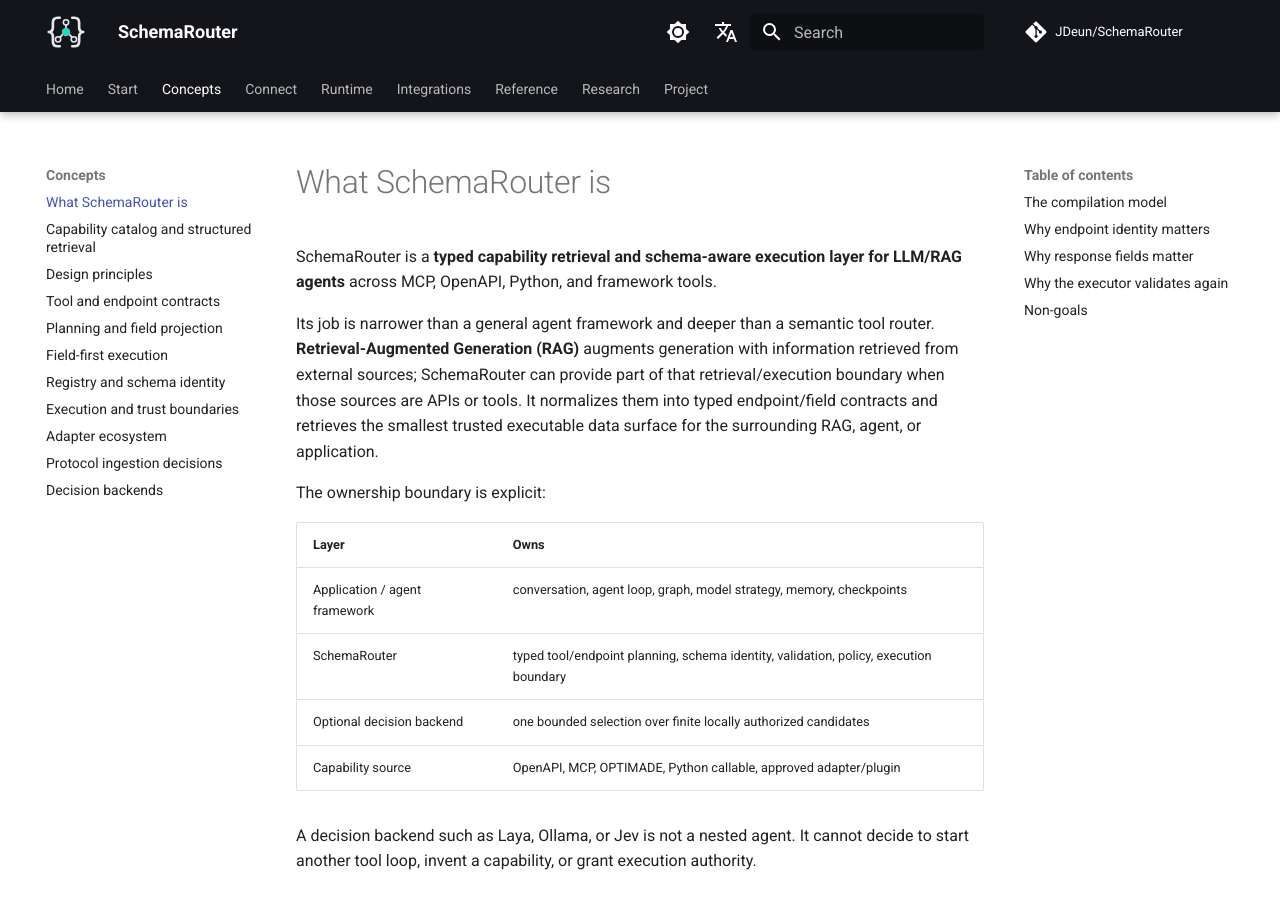
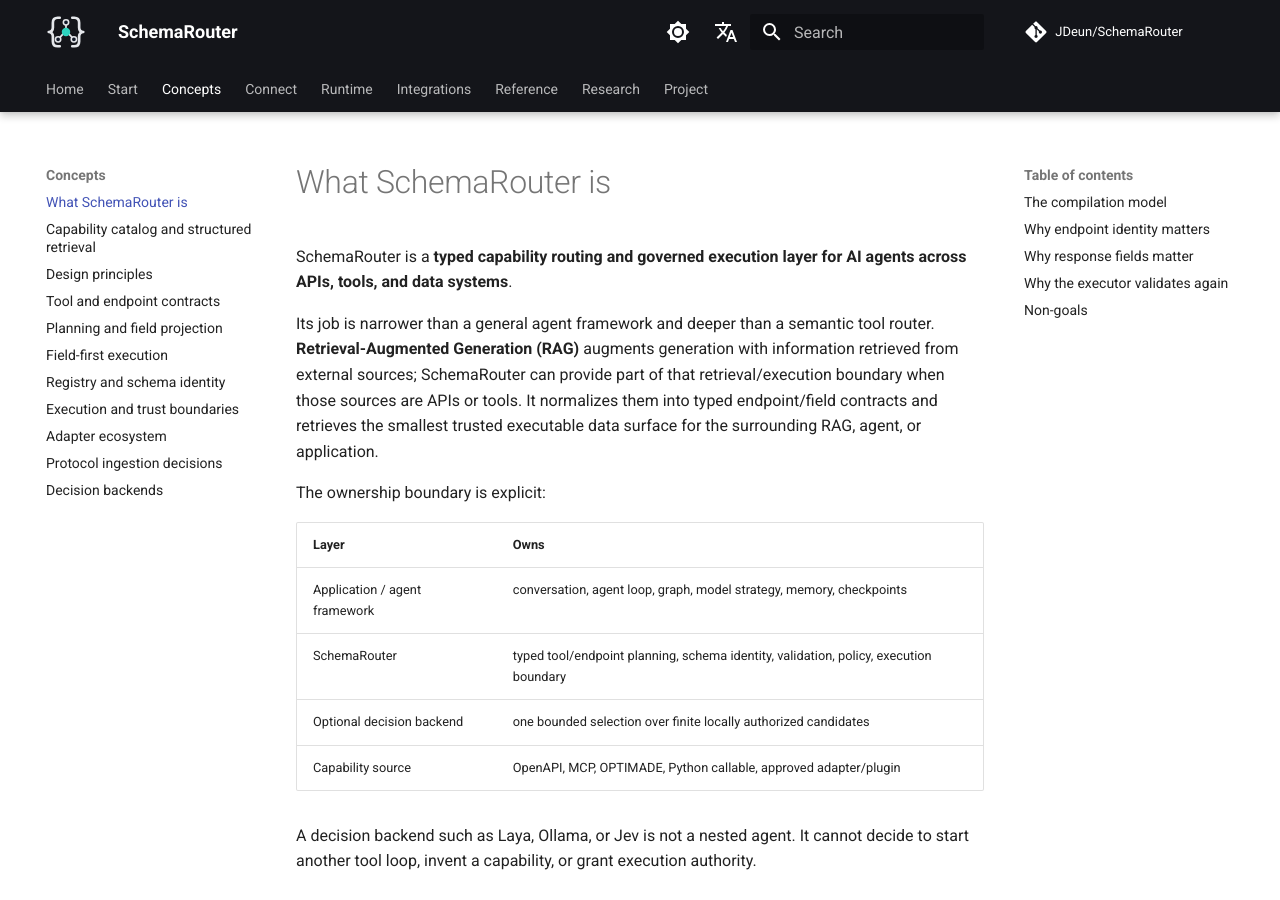
Before and after one commit to JDeun/SchemaRouter, an MkDocs documentation site: the page built from docs/concepts/schema-router.md, in a window 1280 px wide and 900 px high. Built offline with MkDocs 1.6.1 and Material for MkDocs 9.7.7, drawn with Linux system fonts in a browser that asks for light colours; comment, search, counter and statistics services are not loaded.

Commit message:
docs: align 0.17 product language

```diff
--- a/docs/concepts/schema-router.md
+++ b/docs/concepts/schema-router.md
@@ -1,6 +1,6 @@
 # What SchemaRouter is
 
-SchemaRouter is a **typed capability retrieval and schema-aware execution layer for LLM/RAG agents** across MCP, OpenAPI, Python, and framework tools.
+SchemaRouter is a **typed capability routing and governed execution layer for AI agents across APIs, tools, and data systems**.
 
 Its job is narrower than a general agent framework and deeper than a semantic tool router.
 **Retrieval-Augmented Generation (RAG)** augments generation with information retrieved from
```
